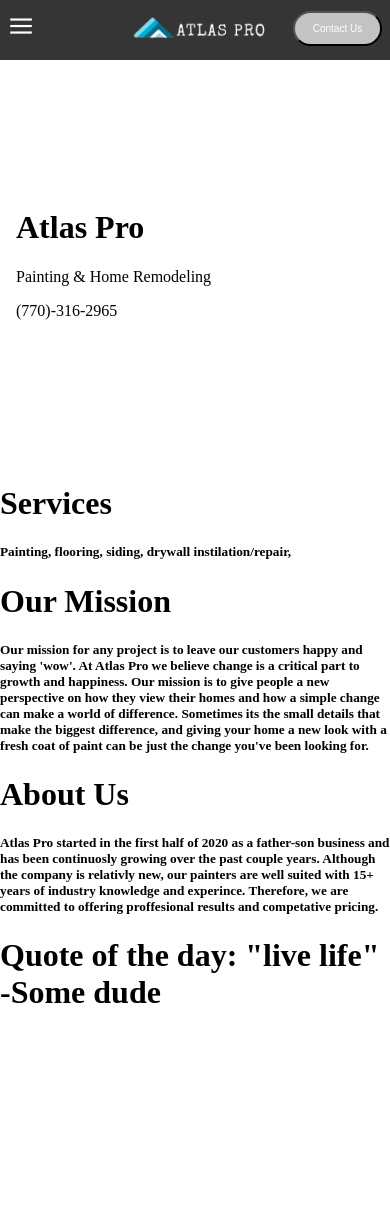
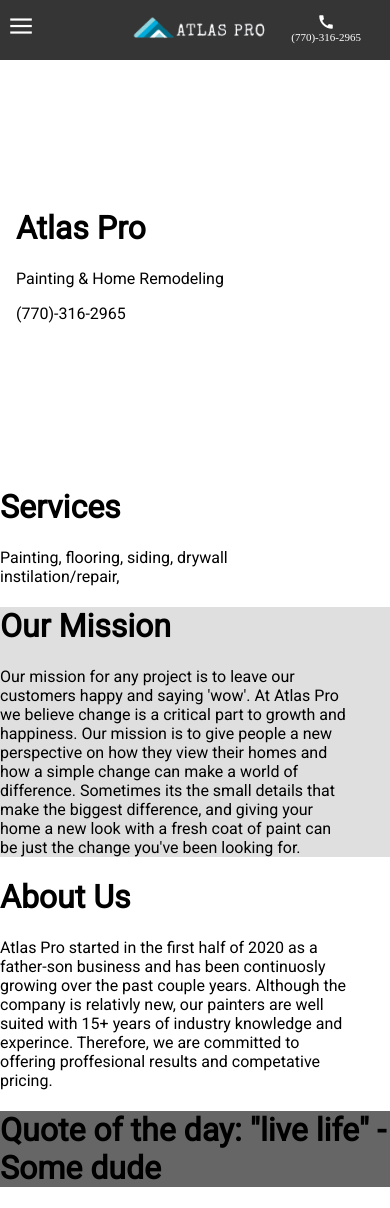
Before and after one commit to ajmc200/ajmc200.github.io, an Angular app: page / in a window 390 px wide. Before the commit the page ends 1033 px from the top, so only its background shows below. Built offline with nearby package versions, Linux system fonts and the light colour scheme.

Commit message:
set font family, background colors, and some container sizing

```diff
--- a/src/app/components/homepage/homepage.component.css
+++ b/src/app/components/homepage/homepage.component.css
@@ -1,3 +1,28 @@
+/*General styles*/
+*{
+    font-family: 'Roboto', sans-serif;
+}
+
+body {
+    font-size: 1.3125rem;
+    line-height: 1.6;
+}
+
+/**/
 header {
     margin-top: 60px;
 }
+
+.content-container {
+    width: min(90%, 70.5rem);
+}
+
+/* possibly re-factor */
+#mission {
+    background-color: #dfdfdf;
+
+}
+
+#info {
+    background-color: #666666;
+}
--- a/src/app/components/homepage/homepage.component.html
+++ b/src/app/components/homepage/homepage.component.html
@@ -1,6 +1,7 @@
     <!-- Header -->
-    <header class="w3-container w3-red w3-center" style="padding:128px 16px">
+    <header class="header" style="padding:128px 16px">
         <h1 class="homepage-title">Atlas Pro</h1>
+
         <p class="w3-xlarge">Painting & Home Remodeling</p>
         <p class="w3-xlarge">(770)-316-2965</p>
         <!--
@@ -9,68 +10,65 @@
     </header>
 
       <!-- First Grid -->
-      <div class="w3-row-padding w3-padding-64 w3-container">
-        <div class="w3-content">
+      <div class="grid" id="services">
+        <div class="content-container">
+
           <div class="w3-twothird">
             <h1 class = "section-header" >Services</h1>
-            <h5 class="w3-padding-32">
+
+            <p class="w3-padding-32">
               Painting, flooring, siding, drywall instilation/repair,
-            </h5>
-            <!--<p class="w3-text-grey">At Alas Pro, painting is our passion and you can be assured that </p>-->
+            </p>
           </div>
 
-          <div class="w3-third w3-center">
-            <i class="fa fa-anchor w3-padding-64 w3-text-red"></i>
-          </div>
         </div>
       </div>
 
       <!-- Second Grid -->
-      <div class="w3-row-padding w3-light-grey w3-padding-64 w3-container">
-        <div class="w3-content">
-          <div class="w3-third w3-center">
-            <i class="fa fa-coffee w3-padding-64 w3-text-red w3-margin-right"></i>
-          </div>
+      <div class="grid" id="mission">
+        <div class="content-container">
 
           <div class="w3-twothird">
             <h1 class="section-header" >Our Mission</h1>
-            <h5 class="w3-padding-32">
+
+            <p class="w3-padding-32">
               Our mission for any project is to leave our customers happy and saying 'wow'.
               At Atlas Pro we believe change is a critical part to growth and happiness. Our mission is to give people a new perspective
               on how they view their homes and how a simple change can make a world of difference. Sometimes its the small details that make
               the biggest difference, and giving your home a new look with a fresh coat of paint can be just the change you've been looking for.
-            </h5>
-            <!--<p class="w3-text-grey">Lorem ipsum dolor sit amet, consectetur adipiscing elit, sed do eiusmod tempor incididuntbkjb</p>-->
+            </p>
           </div>
+
         </div>
       </div>
 
       <!-- Third-grid -->
-      <div class="w3-row-padding w3-padding-64 w3-container" id="about">
-        <div class="w3-content">
+      <div class="grid" id="about">
+        <div class="content-container">
+
           <div class="w3-twothird">
             <h1 class = "section-header" >About Us</h1>
-            <h5 class="w3-padding-32">
+
+            <p class="w3-padding-32">
               Atlas Pro started in the first half of 2020 as a father-son business and has been continuosly growing over the past couple years.
               Although the company is relativly new,
               our painters are well suited with 15+ years of industry knowledge and experince. Therefore, we are committed to offering proffesional
               results and competative pricing.
-            </h5>
-            <!--<p class="w3-text-grey">At Alas Pro, painting is our passion and you can be assured that </p>-->
+            </p>
           </div>
+
         </div>
       </div>
 
       <!-- Fourth-grod -->
-      <div class="w3-container w3-black w3-center w3-opacity w3-padding-64">
+      <div class="grid" id="info">
           <h1 class="w3-margin w3-xlarge">Quote of the day: "live life" -Some dude</h1>
       </div>
 
       <!-- Footer -->
-      <footer class="w3-container w3-padding-64 w3-center w3-opacity">
+      <footer class="grid">
         <div class="w3-xlarge w3-padding-32">
           <i class="fa fa-facebook-official w3-hover-opacity"></i>
           <i class="fa fa-instagram w3-hover-opacity"></i>
        </div>
-       <!--<p>Powered by <a href="https://www.w3schools.com/w3css/default.asp" target="_blank">w3.css</a></p>-->
       </footer>
--- a/src/app/components/nav-bar/nav-bar.component.css
+++ b/src/app/components/nav-bar/nav-bar.component.css
@@ -17,6 +17,11 @@
 a, u {
     text-decoration: none;
 }
+
+.material-icons.md-18 { font-size: 18px; }
+.material-icons.md-24 { font-size: 24px; }
+.material-icons.md-36 { font-size: 36px; }
+.material-icons.md-48 { font-size: 48px; }
 
 /* Parent --> Child styles */
 .bossdiv {
@@ -47,6 +52,7 @@
     padding: 0;
     width: auto;
     justify-content: center;
+    font-family: 'Roboto', sans-serif;
 }
 
 .logo-container{
@@ -98,15 +104,29 @@
 @media screen and (max-width: 600px) {
     ul.nav__links {display: none;}
 
+    .nav-container{
+        gap: var(--gap, 0);
+        flex:1;
+    }
+
     .menu-icon {
         display: inline-block;
     }
 
     .link-flex-content{
         justify-content: left;
+        flex-basis: 30px;
     }
     .cta{
-        justify-content: right;
+        justify-content: center;
+    }
+
+    #contact-info {
+        flex-direction: column;
+    }
+
+    #number{
+        font-size: 11px;
     }
 
     .box{
@@ -116,6 +136,7 @@
         align-items: center;
         z-index: 2;
         background-color: rgb(82, 160, 37);
+        font-family: 'Roboto', sans-serif;
 
         position:fixed;
         top: 56px;
@@ -137,7 +158,6 @@
 }
 
 .box {
-    position: absolute;
     height: 0;
     overflow: hidden;
 }
--- a/src/app/components/nav-bar/nav-bar.component.html
+++ b/src/app/components/nav-bar/nav-bar.component.html
@@ -21,11 +21,12 @@
             <a routerLink="/"> <img class='logo' src='../../../assets/logo_white_letters.png' alt='logo'> </a>
         </div>
 
-        <div class='cta'>
-            <a href='#'>
-                <button>Contact Us</button>
-            </a>
-        </div>
+        <a class='cta' href='#'>
+            <div class='cta' id="contact-info">
+                <span class="material-icons md-18 phone-icon">call</span>
+                <span id="number">(770)-316-2965</span>
+            </div>
+        </a>
 
     </div>
 
--- a/src/index.html
+++ b/src/index.html
@@ -6,6 +6,7 @@
   <base href="/">
   <meta name="viewport" content="width=device-width, initial-scale=1">
   <link rel="icon" type="image/x-icon" href="favicon.ico">
+  <link href="https://fonts.googleapis.com/icon?family=Material+Icons" rel="stylesheet">
 </head>
 <body>
   <app-root></app-root>
--- a/src/styles.css
+++ b/src/styles.css
@@ -1,4 +1,6 @@
 /* You can add global styles to this file, and also import other style files */
+
+@import url('https://fonts.googleapis.com/css2?family=Roboto&display=swap');
 
 body{
     margin:0
```
